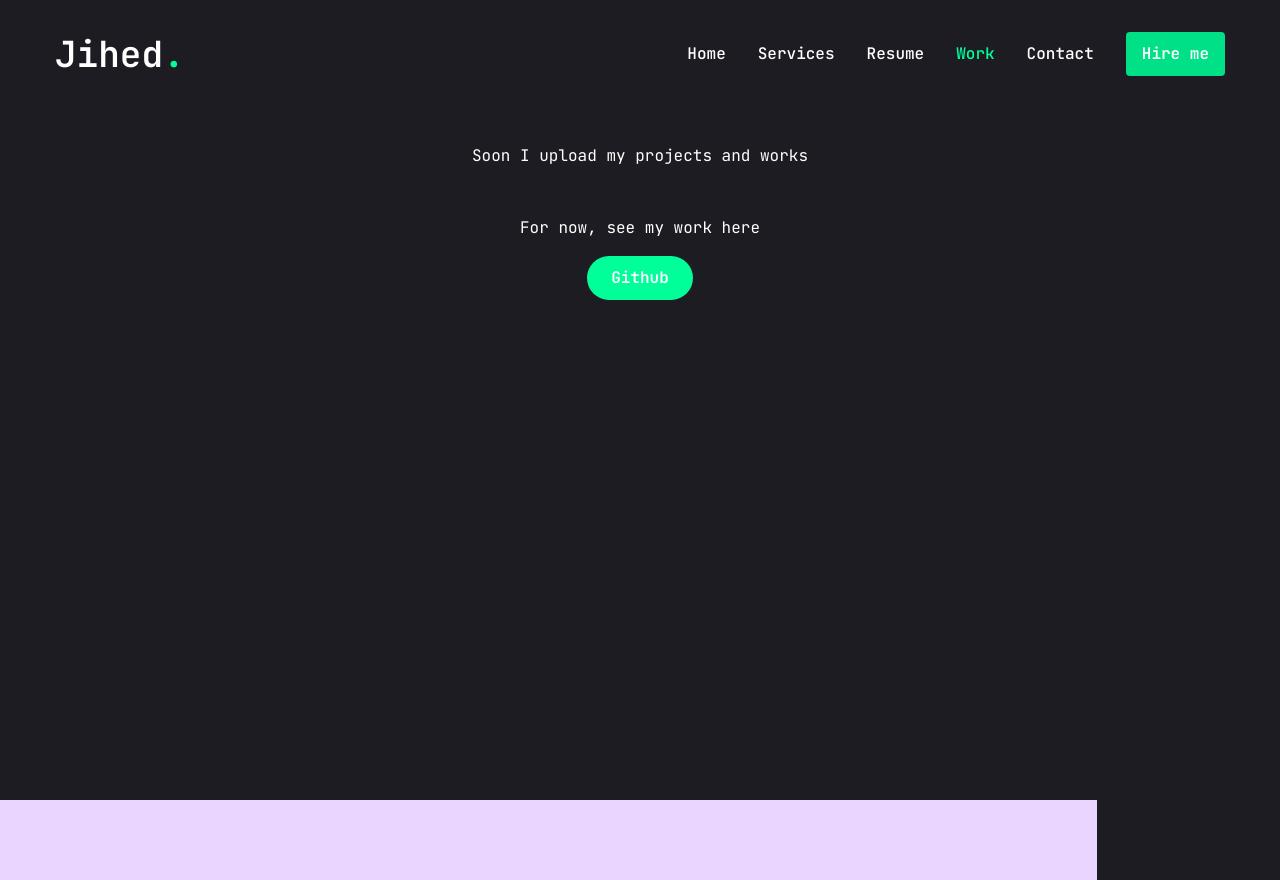
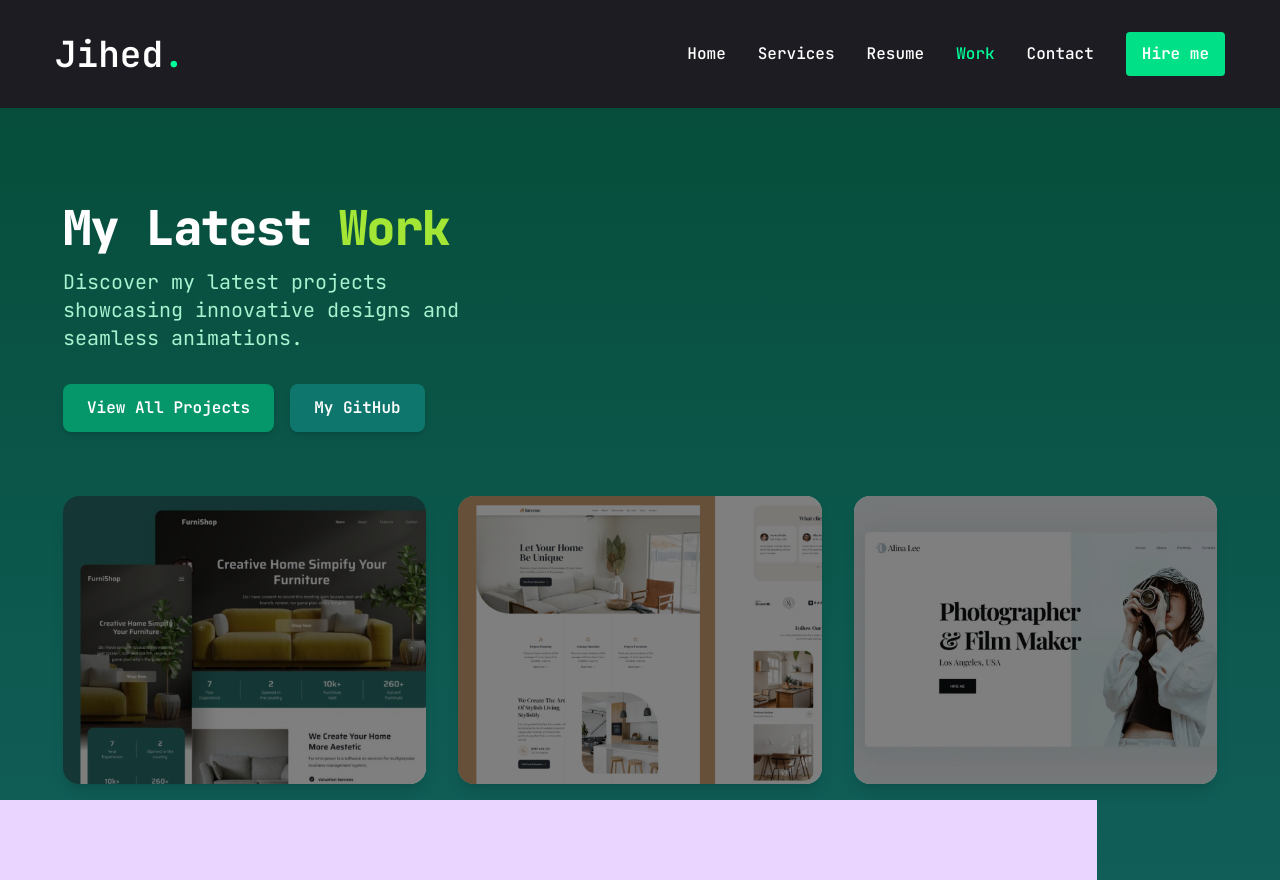
Before and after one commit to j1hed/portfolioo, a Next.js app: page /work in a window 1280 px wide. Before the commit the page ends 800 px from the top, so only its background shows below. Built offline with nearby package versions, Linux system fonts and the light colour scheme.

Commit message:
some changes

```diff
--- a/app/page.jsx
+++ b/app/page.jsx
@@ -1,5 +1,6 @@
 "use client"; // Ensure this file is client-side rendered
 import Photo from "@/components/Photo";
+
 import { Button } from "@/components/ui/button"; // Import Button component
 import { FiDownload } from "react-icons/fi"; // Import download icon
 import Socials from "@/components/Socials"; // Import Socials component
--- a/app/work/page.jsx
+++ b/app/work/page.jsx
@@ -1,19 +1,132 @@
+"use client";
 
-import { Button } from "@/components/ui/button";
-import Link from "next/link";
+import React from "react";
+import { motion } from "framer-motion";
+import Image from "next/image";
 
-export default function Work() {
+import Img1 from "../../Public/assets/work/thumb1.png";
+import Img2 from "../../Public/assets/work/thumb2.png";
+import Img3 from "../../Public/assets/work/thumb3.png";
+
+// FadeIn animation variant
+const fadeIn = (direction = "up", delay = 0) => ({
+  hidden: {
+    opacity: 0,
+    y: direction === "up" ? 30 : direction === "down" ? -30 : 0,
+    x: direction === "left" ? 30 : direction === "right" ? -30 : 0,
+  },
+  show: {
+    opacity: 1,
+    y: 0,
+    x: 0,
+    transition: {
+      delay,
+      duration: 0.8,
+      ease: "easeOut",
+    },
+  },
+});
+
+const projects = [
+  {
+    img: Img1,
+    alt: "Project 1",
+    title: "FurniShop",
+    role: "Front End Developer",
+    languages: "HTML, CSS, JavaScript",
+  },
+  {
+    img: Img2,
+    alt: "Project 2",
+    title: "Home Interior Design",
+    role: "Front End Developer",
+    languages: "React, Tailwind CSS",
+  },
+  {
+    img: Img3,
+    alt: "Project 3",
+    title: "Alina Lee",
+    role: "Front End Developer",
+    languages: "Next.js, TypeScript",
+  },
+];
+
+const Work = () => {
   return (
-    <div className="container mx-auto">
-      <div className="flex flex-col items-center justify-center p-4 sm:p-8 gap-10">
-        <h1>Soon I upload my projects and works</h1>
-        <div>
-          <h1>For now, see my work here</h1>
-          <Link className="flex justify-center" href="https://github.com/j1hed" target="_blank">
-            <Button className="mt-3">Github</Button>
-          </Link>
-        </div>
+    <section
+      id="work"
+      className="relative py-16 sm:py-20 lg:py-24 px-4 sm:px-6 md:px-8 lg:px-12 bg-gradient-to-b from-emerald-900 to-teal-800 overflow-x-hidden"
+    >
+      <div className="container mx-auto max-w-7xl">
+        {/* Header Section */}
+        <motion.div
+          variants={fadeIn("right", 0.3)}
+          initial="hidden"
+          whileInView="show"
+          viewport={{ once: true, amount: 0.2 }}
+          className="text-center md:text-left mb-12 md:mb-16"
+        >
+          <h2 className="text-3xl sm:text-4xl lg:text-5xl font-extrabold leading-tight text-white tracking-tight">
+            My Latest <span className="text-lime-400">Work</span>
+          </h2>
+          <p className="mt-4 text-base sm:text-lg lg:text-xl max-w-md mx-auto md:mx-0 text-emerald-200 leading-relaxed">
+            Discover my latest projects showcasing innovative designs and seamless animations.
+          </p>
+          <div className="mt-8 flex flex-col sm:flex-row gap-4 justify-center md:justify-start">
+            <button className="px-6 py-3 bg-emerald-600 hover:bg-emerald-700 text-white text-sm sm:text-base font-semibold rounded-lg shadow-md transition-all duration-300 focus:outline-none focus:ring-2 focus:ring-lime-500 focus:ring-offset-2 focus:ring-offset-teal-800">
+              View All Projects
+            </button>
+            <a
+              href="https://github.com/j1hed"
+              target="_blank"
+              rel="noopener noreferrer"
+              className="px-6 py-3 bg-teal-700 hover:bg-teal-600 text-white text-sm sm:text-base font-semibold rounded-lg shadow-md transition-all duration-300 focus:outline-none focus:ring-2 focus:ring-lime-500 focus:ring-offset-2 focus:ring-offset-teal-800"
+            >
+              My GitHub
+            </a>
+          </div>
+        </motion.div>
+
+        {/* Projects Grid */}
+        <motion.div
+          variants={fadeIn("left", 0.5)}
+          initial="hidden"
+          whileInView="show"
+          viewport={{ once: true, amount: 0.2 }}
+          className="grid grid-cols-1 sm:grid-cols-2 lg:grid-cols-3 gap-6 lg:gap-8"
+        >
+          {projects.map((project, index) => (
+            <div
+              key={index}
+              className="group relative overflow-hidden rounded-2xl bg-teal-900 shadow-lg hover:shadow-xl transition-shadow duration-300"
+            >
+              {/* Overlay */}
+              <div className="absolute inset-0 bg-black/50 group-hover:bg-black/70 z-10 transition-all duration-500"></div>
+              {/* Image */}
+              <Image
+                className="relative w-full h-56 sm:h-64 lg:h-72 object-cover group-hover:scale-105 transition-transform duration-500"
+                src={project.img}
+                alt={project.alt}
+                width={600}
+                height={400}
+                priority
+              />
+              {/* Project Info */}
+              <div className="absolute inset-x-0 bottom-0 p-6 transform translate-y-full group-hover:translate-y-0 transition-transform duration-500 z-20">
+                <span className="block text-sm sm:text-base font-medium text-lime-300">
+                  {project.role}
+                </span>
+                <h3 className="mt-2 text-xl sm:text-2xl font-bold text-white">{project.title}</h3>
+                <span className="mt-1 block text-xs sm:text-sm text-emerald-300">
+                  {project.languages}
+                </span>
+              </div>
+            </div>
+          ))}
+        </motion.div>
       </div>
-    </div>
+    </section>
   );
-}
+};
+
+export default Work;
--- a/components/Photo.jsx
+++ b/components/Photo.jsx
@@ -23,7 +23,7 @@ const Photo = () => {
             className="w-[260px] h-[230px] xl:w-[498px] xl:h-[498px] mix-blend-lighten absolute"
           >
             <Image
-              src="/assets/photo.png"
+              src="/assets/public/photo.png"
               priority
               quality={100}
               fill
@@ -51,7 +51,7 @@ const Photo = () => {
                 rotate: [120, 360],
               }}
               transition={{
-                duration: 20,
+                duration: 10,
                 repeat: Infinity,
                 repeatType: "reverse"
               }}
```
Also changed, not shown: Public/assets/public/photo.png (renamed from Public/assets/photo.png).
